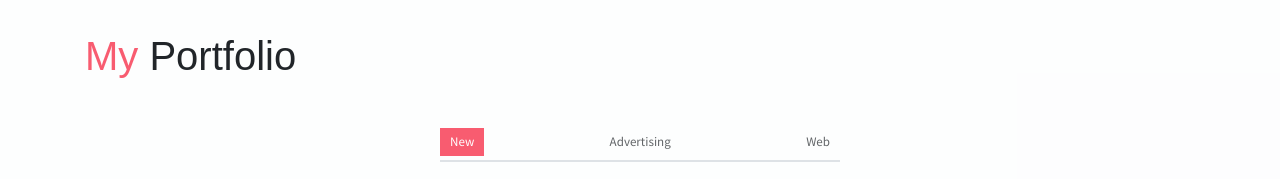
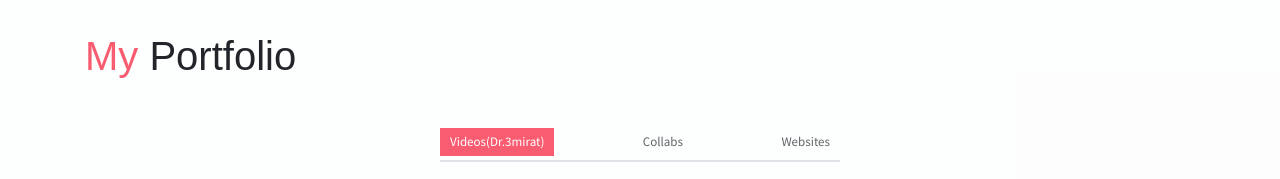
Before and after one commit to omarbenmabrouk111/My-portfolio, a website: page index.html in a window 1280 px wide. Shown: the part 4500-4679 px from the top of the page. Drawn offline with Linux system fonts and the light colour scheme; some packages are replaced by stand-ins of ours.

Commit message:
Update index.html

```diff
--- a/index.html
+++ b/index.html
@@ -461,10 +461,10 @@
             <div class="portfolio">
                 <div class="filters">
                     <a href="#" data-filter=".new" class="active">
-                        New
+                        Videos(Dr.3mirat)
                     </a>
                     <a href="#" data-filter=".advertising">
-                        Advertising
+                        Collabs
                     </a>
 			<!--
                     <a href="#" data-filter=".branding">
@@ -472,7 +472,7 @@
                     </a>
 			-->
                     <a href="#" data-filter=".web">
-                        Web
+                        Websites
                     </a>
                 </div>
                 <div class="portfolio-container">
```
